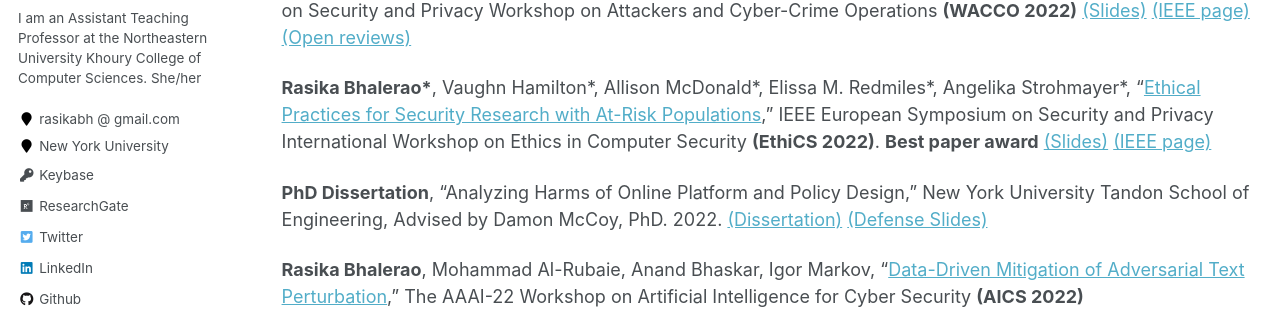
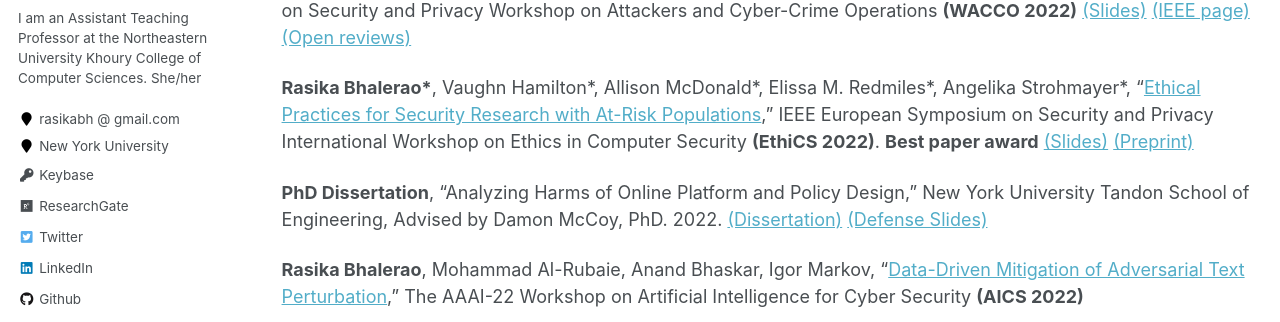
Before and after one commit to rasikabh/rasikabh.github.io, a Jekyll site: the page built from _pages/publications.md, in a window 1280 px wide and 900 px high. Shown: the part 403-725 px from the top of the window. Built offline with Jekyll 4.4.1, drawn with Linux system fonts in a browser that asks for light colours.

Commit message:
Update publications.md

```diff
--- a/_pages/publications.md
+++ b/_pages/publications.md
@@ -20,7 +20,7 @@
 
 **Rasika Bhalerao**, Damon McCoy, "[Libel Inc: An Analysis of the Libel Site Ecosystem](https://drive.google.com/file/d/1aYwyTyfUsRlp3vVyB-RAkb-fzexexIk5/view?usp=sharing)," IEEE European Symposium on Security and Privacy Workshop on Attackers and Cyber-Crime Operations **(WACCO 2022)** [(Slides)](https://docs.google.com/presentation/d/1n5Fcw9ISfgFlQDkyCCx4ljL7QIPYLIIC7G7CX6FpZuE/edit?usp=drivesdk) [(IEEE page)](https://www.computer.org/csdl/proceedings-article/euros&pw/2022/956000a129/1EygzEFr8L6) [(Open reviews)](https://github.com/wacco-workshop/WACCO/blob/main/WACCO-2022/%5B6352%5D%20Libel%20Inc_%20An%20Analysis%20of%20the%20Libel%20Site%20Ecosystem_.pdf)
 
-<b>Rasika Bhalerao\*</b>, Vaughn Hamilton\*, Allison McDonald\*, Elissa M. Redmiles\*, Angelika Strohmayer\*, "[Ethical Practices for Security Research with At-Risk Populations](https://elissaredmiles.com/research/ethics_2022.pdf)," IEEE European Symposium on Security and Privacy International Workshop on Ethics in Computer Security **(EthiCS 2022)**. **Best paper award** [(Slides)](https://docs.google.com/presentation/d/10hddEUQEcMnr824fuoNDQtMKbf-rf0Bll2PJpayDH7o/edit?usp=drivesdk) [(IEEE page)](https://www.computer.org/csdl/proceedings-article/euros&pw/2022/956000a546/1EygClQT9D2)
+<b>Rasika Bhalerao\*</b>, Vaughn Hamilton\*, Allison McDonald\*, Elissa M. Redmiles\*, Angelika Strohmayer\*, "[Ethical Practices for Security Research with At-Risk Populations](https://www.computer.org/csdl/proceedings-article/euros&pw/2022/956000a546/1EygClQT9D2)," IEEE European Symposium on Security and Privacy International Workshop on Ethics in Computer Security **(EthiCS 2022)**. **Best paper award** [(Slides)](https://docs.google.com/presentation/d/10hddEUQEcMnr824fuoNDQtMKbf-rf0Bll2PJpayDH7o/edit?usp=drivesdk) [(Preprint)](https://elissaredmiles.com/research/ethics_2022.pdf)
 
 **PhD Dissertation**, "Analyzing Harms of Online Platform and Policy Design," New York University Tandon School of Engineering, Advised by Damon McCoy, PhD. 2022. [(Dissertation)](https://www.proquest.com/docview/2670010306/2F77700E19FF4509PQ/2) [(Defense Slides)](https://drive.google.com/file/d/1_l8-v1fDbGzs7p_nfRS-3rH4gwv1EGs2/view?usp=sharing)
 
```
